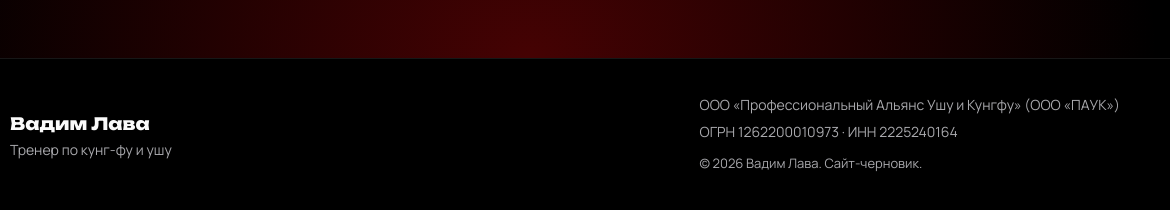
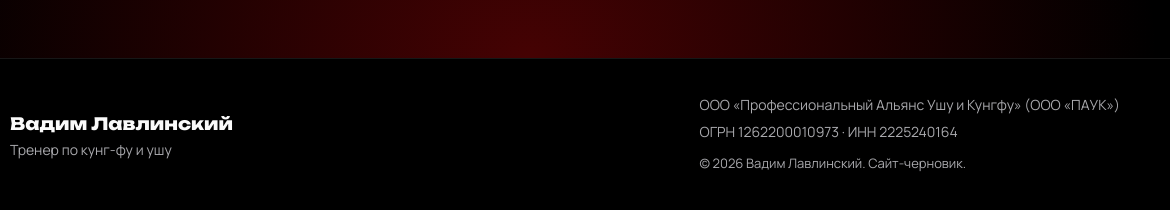
Before and after one commit to wulava/vadimlava-site, a plain HTML site: page 1/index.html in a window 1280 px wide. Shown: the part 6976-7186 px from the top of the page, 110-1280 px from the left. Drawn offline with Linux system fonts and the light colour scheme.

Commit message:
/1: meta и подвал — Вадим Лавлинский, превью og-image-2d

```diff
--- a/1/index.html
+++ b/1/index.html
@@ -3,7 +3,7 @@
 <head>
 <meta charset="utf-8">
 <meta name="viewport" content="width=device-width, initial-scale=1">
-<title>Вадим Лава — тренер по Кунг-фу и Ушу</title>
+<title>Вадим Лавлинский — тренер по Кунг-фу и Ушу</title>
 <meta name="description" content="Чемпион Мира по Кунг-фу, МСМК Федерации Кунг-Фу России. Директор ПАУК, руководитель АКБИ, организатор поездок WuWay и Турнира «Кайши».">
 <meta name="theme-color" content="#000000">
 <link rel="canonical" href="https://vadimlava.ru/1/">
@@ -11,16 +11,16 @@
 <!-- Open Graph / Twitter -->
 <meta property="og:type" content="website">
 <meta property="og:locale" content="ru_RU">
-<meta property="og:title" content="Вадим Лава — тренер по Кунг-фу и Ушу">
+<meta property="og:title" content="Вадим Лавлинский — тренер по Кунг-фу и Ушу">
 <meta property="og:description" content="Чемпион Мира по Кунг-фу, МСМК Федерации Кунг-Фу России. Директор ПАУК, руководитель АКБИ, организатор поездок WuWay и Турнира «Кайши».">
 <meta property="og:url" content="https://vadimlava.ru/1/">
-<meta property="og:image" content="https://vadimlava.ru/images/og-image-2b.jpg">
+<meta property="og:image" content="https://vadimlava.ru/images/og-image-2d.jpg">
 <meta property="og:image:width" content="1200">
 <meta property="og:image:height" content="630">
 <meta name="twitter:card" content="summary_large_image">
-<meta name="twitter:title" content="Вадим Лава — тренер по Кунг-фу и Ушу">
+<meta name="twitter:title" content="Вадим Лавлинский — тренер по Кунг-фу и Ушу">
 <meta name="twitter:description" content="Чемпион Мира по Кунг-фу, МСМК Федерации Кунг-Фу России. Директор ПАУК, руководитель АКБИ, организатор поездок WuWay и Турнира «Кайши».">
-<meta name="twitter:image" content="https://vadimlava.ru/images/og-image-2b.jpg">
+<meta name="twitter:image" content="https://vadimlava.ru/images/og-image-2d.jpg">
 
 <!-- Favicon -->
 <link rel="icon" href="/favicon.ico" sizes="any">
@@ -37,7 +37,7 @@
 {
   "@context": "https://schema.org",
   "@type": "Person",
-  "name": "Вадим Лава",
+  "name": "Вадим Лавлинский",
   "jobTitle": "Тренер по кунг-фу и ушу",
   "url": "https://vadimlava.ru/",
   "image": "https://vadimlava.ru/images/photo-portrait.jpg",
@@ -96,7 +96,7 @@
       </ul>
     </div>
     <figure class="hero__photo hero__photo--portrait reveal">
-      <img src="/images/photo-portrait.jpg" width="1200" height="1800" alt="Вадим Лава — студийный портрет" fetchpriority="high">
+      <img src="/images/photo-portrait.jpg" width="1200" height="1800" alt="Вадим Лавлинский — студийный портрет" fetchpriority="high">
     </figure>
   </div>
 </section>
@@ -350,7 +350,7 @@
     <div class="footer__brand">
       <img src="/images/logo-akbi-round.png" width="64" height="64" alt="" loading="lazy">
       <div>
-        <p class="footer__name">Вадим Лава</p>
+        <p class="footer__name">Вадим Лавлинский</p>
         <p class="footer__sub">Тренер по кунг-фу и ушу</p>
       </div>
     </div>
@@ -358,7 +358,7 @@
       <p>ООО «Профессиональный Альянс Ушу и Кунгфу» (ООО «ПАУК»)</p>
       <p>ОГРН 1262200010973 · ИНН 2225240164</p>
       <!-- Реквизиты по данным ЕГРЮЛ (через checko.ru, 28.10.2026). Юр. адрес на сайте не указан по решению заказчика; ИП не указан. -->
-      <p class="footer__copy">© 2026 Вадим Лава. Сайт-черновик.</p>
+      <p class="footer__copy">© 2026 Вадим Лавлинский. Сайт-черновик.</p>
       <!-- ЗАГЛУШКА: политика конфиденциальности (ссылка на страницу) нужна, когда появится форма записи или сбор данных. На старом сайте есть /privacy-policy. -->
     </div>
   </div>
```
